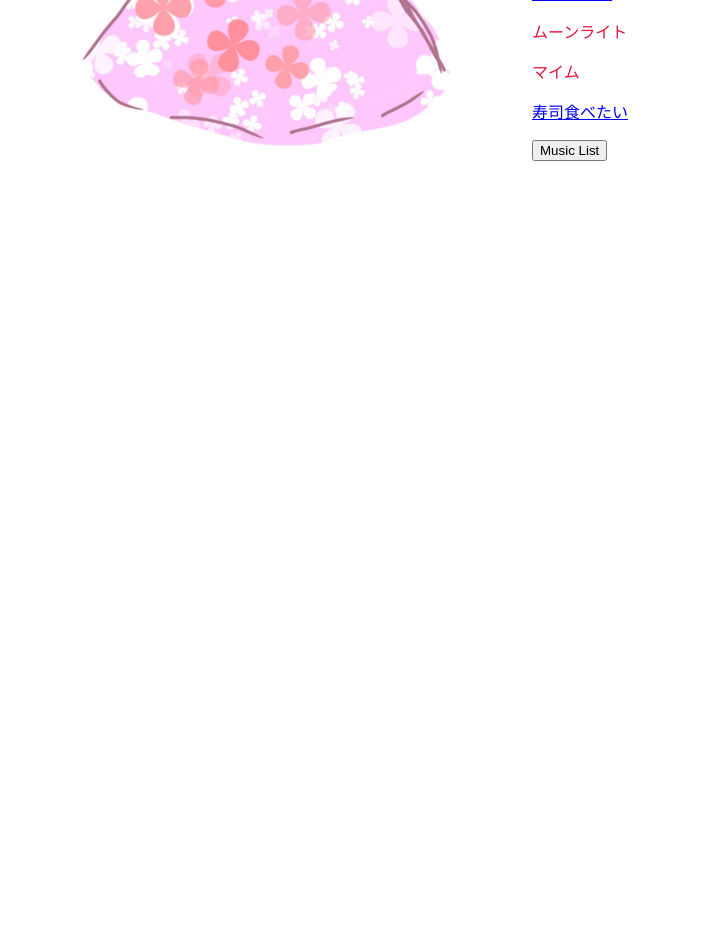
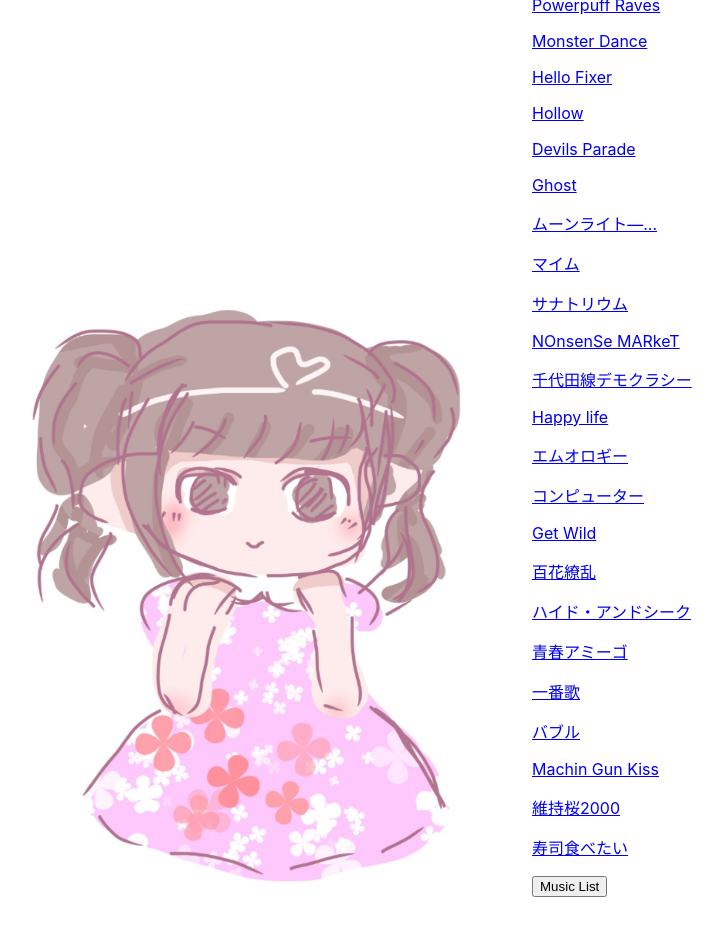
Before and after one commit to huonchan/shiokara, a React (Create React App) app: page / in a window 1280 px wide. Shown: the part 580-1516 px from the top of the page, without its empty margins (4-727 px from the left). Before the commit the page ends 800 px from the top, so only its background shows below. Built offline with nearby package versions, Linux system fonts and the light colour scheme.

Commit message:
曲だけ追加

```diff
--- a/src/index.js
+++ b/src/index.js
@@ -60,16 +60,51 @@ class Menu extends React.Component {
             onChange={this.inputChange}
           ></input>
         </p>
+        <p><a href="http://localhost:3000/?wKuHH4kssVg">飢えた太陽</a></p>
+        <p><a href="http://localhost:3000/?RSpBRmiBbLI">Hysteric Moon</a></p>
+
+        <p><a href="http://localhost:3000/?RSpBRmiBbLI">恋唄</a></p>
+
         <p><a href="http://localhost:3000/?tZbXHt3xPr8">バッハの旋律を夜に聴いたせいです</a></p>
         <p><a href="http://localhost:3000/?vS6wzjpCvec">アルクアラウンド</a></p>
         <p><a href="http://localhost:3000/?_aqs6HrGroM">スローモーション</a></p>
+
         <p><a href="http://localhost:3000/?thQWqRDZj7E">G線状のアリア</a></p>
+
         <p>ぱわぱふOP</p>
         <p><a href="http://localhost:3000/?NNBEx72qBRI">Powerpuff Raves</a></p>
+
         <p><a href="http://localhost:3000/?N39glrfql0I">Monster Dance</a></p>
+
         <p><a href="http://localhost:3000/?5oELB7zwc8Q">Hello Fixer</a></p>
-        <p>ムーンライト</p>
-        <p>マイム</p>
+
+        <p><a href="http://localhost:3000/?EyHPGzNRgAE">Hollow</a></p>
+        <p><a href="http://localhost:3000/?y1-nHSPdYM4">Devils Parade</a></p>
+
+        <p><a href="http://localhost:3000/?y1-nHSPdYM4">Ghost</a></p>
+        <p><a href="http://localhost:3000/?nn2Ie2APZsU">ムーンライト―...</a></p>
+        <p><a href="http://localhost:3000/?XggYNGse84Q">マイム</a></p>
+        <p><a href="http://localhost:3000/?ipT92Ig53gE">サナトリウム</a></p>
+
+        <p><a href="http://localhost:3000/?82QiT98_X4s">NOnsenSe MARkeT</a></p>
+        <p><a href="http://localhost:3000/?qzvrDLzsCqk">千代田線デモクラシー</a></p>
+        <p><a href="http://localhost:3000/?uvCd9wHNiNA">Happy life</a></p>
+        <p><a href="http://localhost:3000/?cAWmBp94tDU">エムオロギー</a></p>
+
+        <p><a href="http://localhost:3000/?RSpBRmiBbLI">コンピューター</a></p>
+
+
+        <p><a href="http://localhost:3000/?IRowdGIT3Qk">Get Wild</a></p>
+        <p><a href="http://localhost:3000/?UoklxctRrsk">百花繚乱</a></p>
+        <p><a href="http://localhost:3000/?m1zUwyU711E">ハイド・アンドシーク</a></p>
+        <p><a href="http://localhost:3000/?IDzrNFafwmM">青春アミーゴ</a></p>
+
+
+        <p><a href="http://localhost:3000/?gmLrJTpOx4A">一番歌</a></p>
+        <p><a href="http://localhost:3000/?sdVvgdVglOw">バブル</a></p>
+        <p><a href="http://localhost:3000/?yaAG8e2h0-k">Machin Gun Kiss</a></p>
+        <p><a href="http://localhost:3000/?kLcb_TpUnaA">維持桜2000</a></p>
+
         <p><a href="http://localhost:3000/?epfPe2U_2Xk">寿司食べたい</a></p>
         <p>
           <button onClick={this.handleClick} >
@@ -88,7 +123,7 @@ class Youtube extends React.Component {
       height: '50',
       width: '240',
       playerVars: { // https://developers.google.com/youtube/player_parameters
-        autoplay: 1, //相手側のサーバーに負荷をかけないよう、開発中は0にする事
+        autoplay: 0, //相手側のサーバーに負荷をかけないよう、開発中は0にする事
         modestbranding:1,
         //start:47
         start:0
@@ -125,7 +160,8 @@ class Youtube extends React.Component {
 ReactDOM.render(
   <React.StrictMode>
     <div>
-      <h1>☀<a href="http://localhost:3000/">SunFlower Player</a>☽</h1> このエディタは主にオフィスで誤解を受ける事なく、Youtubeの「音声」だけを楽しむために特化したSPAのプレイヤーです
+      <h1>☀<a href="http://localhost:3000/">SunFlower Player</a>☽</h1>
+      このエディタは主にオフィスで誤解を受ける事なく、Youtubeの「音声」だけを楽しむために特化したSPAのプレイヤーです
     </div>
     <div id='content_root' class ='container'>
       <ImageChara />
```
